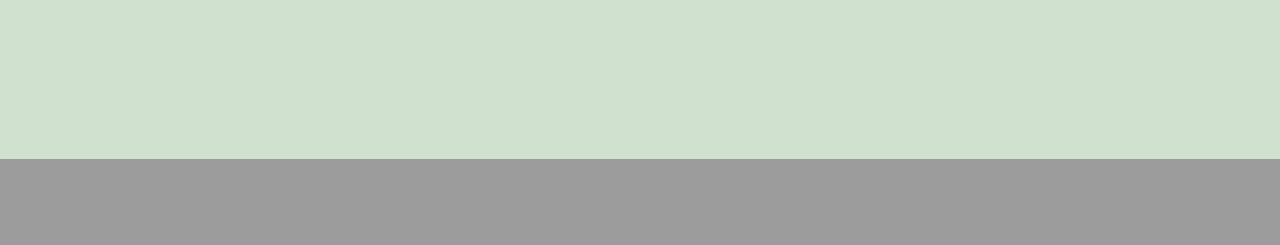
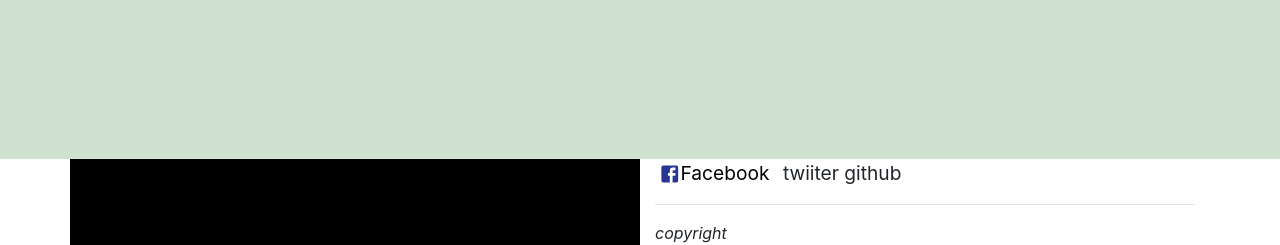
Before and after one commit to MarceloDaLuz/desrec, a PHP site: page / in a window 1280 px wide. Shown: the part 961-1206 px from the top of the page. Before the commit the page ends 1120 px from the top, so only its background shows below. Run offline with PHP 8.4, Linux system fonts and the light colour scheme; some libraries are stand-ins or nearby versions; some web fonts are replaced.

Commit message:
footer
footer, link

```diff
--- a/css/dr-style.css
+++ b/css/dr-style.css
@@ -58,6 +58,30 @@ li{
 /* carousel*/
 
 .carousel-item-add{
-    background-color: rgba(72,212,53,0.8);
+    background-color: rgba(255, 255, 255, 0.342);
     border-top-right-radius: 17px;
+    border-bottom-right-radius: 17px;
+    border-left: 6px solid rgba(31,64,227,0.8);
 }
+
+/* footer*/
+.black-box{
+    background-color: black;
+}
+
+.link-reference{
+    padding:0.5rem;
+}
+    .link-reference:hover{
+        color:black;
+        text-decoration-style: none;
+        text-decoration: black;
+    }
+
+/* SVG*/
+.svg-icon{
+    width: 24px;
+    height: 24px;
+    margin: -6px;
+    padding-left:0.1rem;
+}
--- a/index.html
+++ b/index.html
@@ -11,6 +11,11 @@
     <link rel="stylesheet" href="./css/dr-style.css">
     <link href="https://fonts.googleapis.com/css?family=Coda+Caption:800|Fira+Sans+Condensed|Hammersmith+One|Oswald|PT+Sans|Titillium+Web|Ubuntu"
         rel="stylesheet">
+    <script defer src="https://use.fontawesome.com/releases/v5.0.8/js/solid.js" integrity="sha384-+Ga2s7YBbhOD6nie0DzrZpJes+b2K1xkpKxTFFcx59QmVPaSA8c7pycsNaFwUK6l"
+        crossorigin="anonymous"></script>
+    <script defer src="https://use.fontawesome.com/releases/v5.0.8/js/fontawesome.js" integrity="sha384-7ox8Q2yzO/uWircfojVuCQOZl+ZZBg2D2J5nkpLqzH1HY0C1dHlTKIbpRz/LG23c"
+        crossorigin="anonymous"></script>
+
 </head>
 
 <body>
@@ -81,7 +86,8 @@
                 </div>
             </div>
             <div class="carousel-item">
-                <img class="d-block w-100" src="http://zh.rbsdirect.com.br/imagesrc/23094135.jpg?w=640" alt="Second slide" width="100%" height="80%">
+                <img class="d-block w-100" src="http://ghk.h-cdn.co/assets/15/33/980x490/landscape-1439490128-plants.jpg" alt="First slide"
+                    width="100%" height="80%">
                 <div class="carousel-caption d-none d-md-block carousel-item-add">
                     <h1 class="display-4">Cadastre-se no site!</h1>
                     <p class="lead align-middle">E ajude nosso meio ambiente.</p>
@@ -92,9 +98,9 @@
                     </a>
                 </div>
             </div>
-            <div class="carousel-item">
-                <img class="d-block w-100" src="http://mediaroom.wm.com/wp-content/uploads/2016/04/Recycle-More-or-Better-blog-pic-555x375-555x300.png"
-                    alt="Third slide" width="100%" height="80%">
+            <div class="carousel-item ">
+                <img class="d-block w-100" src="http://ghk.h-cdn.co/assets/15/33/980x490/landscape-1439490128-plants.jpg" alt="First slide"
+                    width="100%" height="80%">
                 <div class="carousel-caption d-none d-md-block carousel-item-add">
                     <h1 class="display-4">Cadastre-se no site!</h1>
                     <p class="lead align-middle">E ajude nosso meio ambiente.</p>
@@ -120,7 +126,31 @@
 
         </div>
     </main>
+    <footer class="container">
+        <div class="row">
+            <div class="col black-box">
 
+            </div>
+            <div class="col" >
+                <a href="#" class="link-reference">
+                    <svg class="svg-icon" viewBox="0 0 24 24">
+                        <path fill="#283593" d="M5,3H19A2,2 0 0,1 21,5V19A2,2 0 0,1 19,21H5A2,2 0 0,1 3,19V5A2,2 0 0,1 5,3M18,5H15.5A3.5,3.5 0 0,0 12,8.5V11H10V14H12V21H15V14H18V11H15V9A1,1 0 0,1 16,8H18V5Z"
+                        />
+                    </svg>
+                    Facebook
+                </a>
+                <a>
+                    twiiter
+                </a>
+                <a>
+                    github
+                </a>
+                <hr>
+                <i class="fab fa-facebook"> copyright</i>
+            </div>
+        </div>
+
+    </footer>
 
     <!-- <script>
         $('.carousel').carousel()
@@ -128,6 +158,7 @@
 
     <script src="https://code.jquery.com/jquery-3.2.1.slim.min.js" integrity="sha384-KJ3o2DKtIkvYIK3UENzmM7KCkRr/rE9/Qpg6aAZGJwFDMVNA/GpGFF93hXpG5KkN"
         crossorigin="anonymous"></script>
+
     <script src="https://cdnjs.cloudflare.com/ajax/libs/popper.js/1.12.9/umd/popper.min.js" integrity="sha384-ApNbgh9B+Y1QKtv3Rn7W3mgPxhU9K/ScQsAP7hUibX39j7fakFPskvXusvfa0b4Q"
         crossorigin="anonymous"></script>
     <script src="https://maxcdn.bootstrapcdn.com/bootstrap/4.0.0/js/bootstrap.min.js" integrity="sha384-JZR6Spejh4U02d8jOt6vLEHfe/JQGiRRSQQxSfFWpi1MquVdAyjUar5+76PVCmYl"
```
